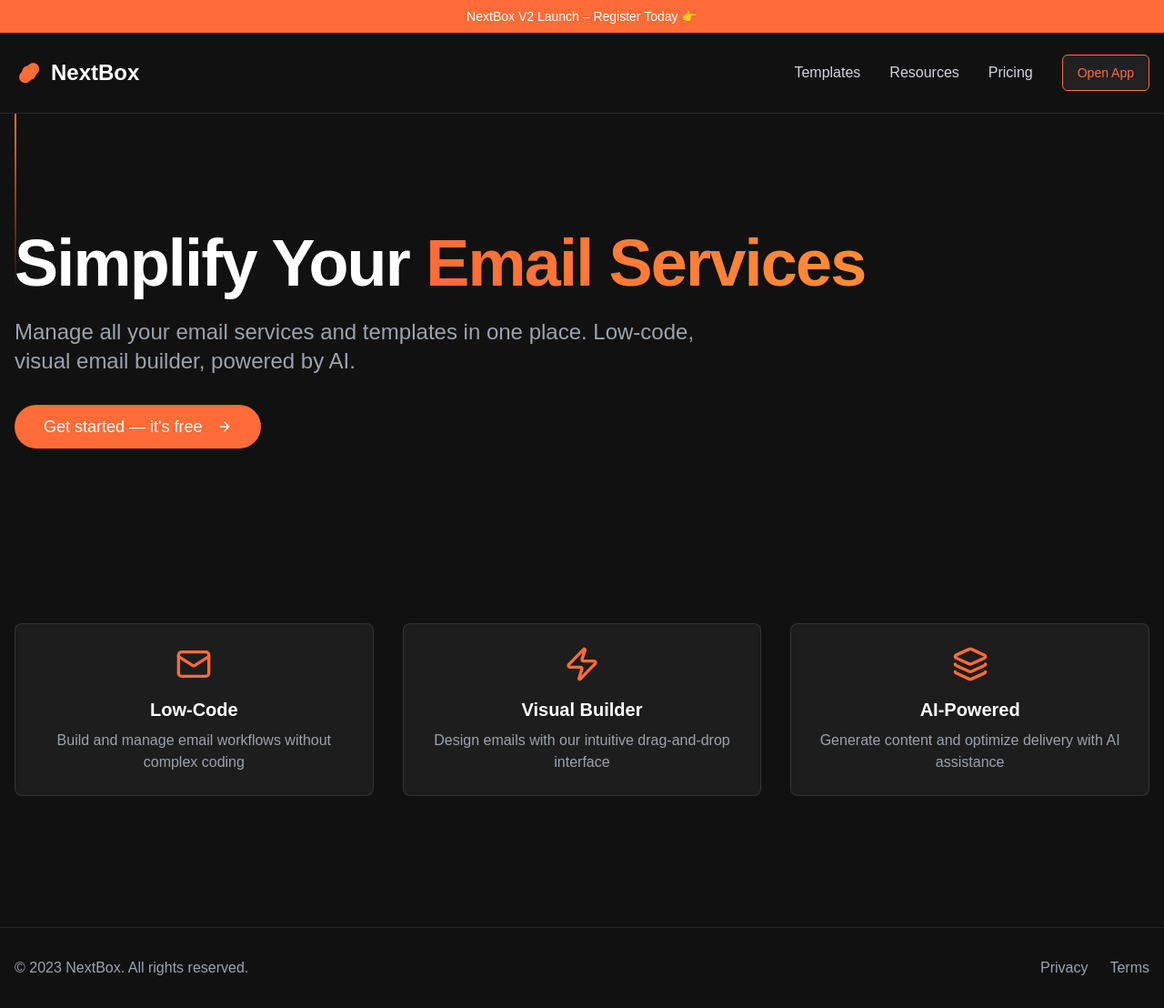
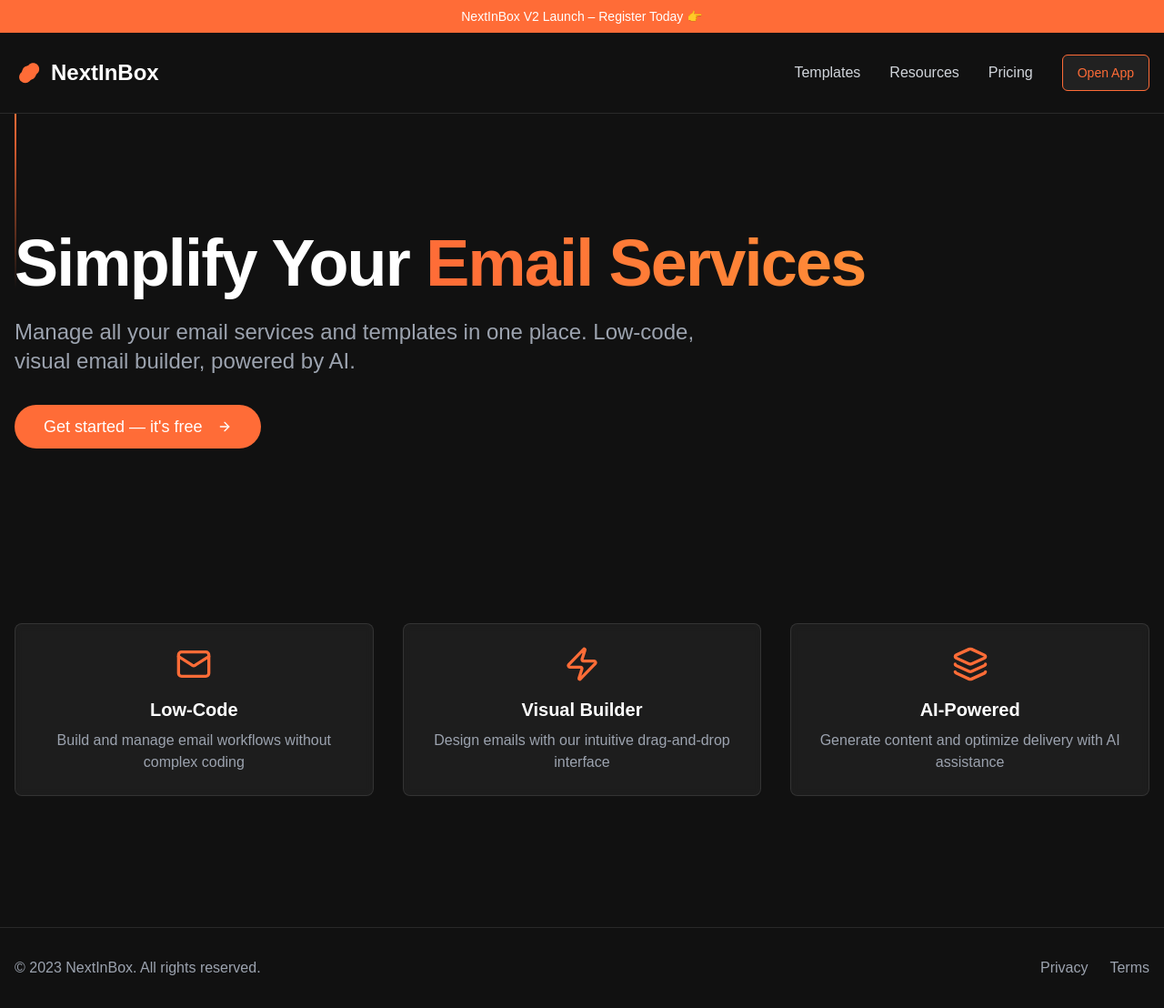
Before and after one commit to Student408/nextinbox-front-end, a Next.js app: page / in a window 1280 px wide. Shown: the whole page at 91% size. Built offline with nearby package versions, Linux system fonts and the light colour scheme.

Commit message:
Rename "NextBox" to "NextInBox" for consistency across the application

```diff
--- a/app/(authenticated)/layout.tsx
+++ b/app/(authenticated)/layout.tsx
@@ -91,7 +91,7 @@ export default function AuthenticatedLayout({
           {/* Sidebar Header */}
           <div className="flex items-center justify-between px-4 py-2 border-b shadow-sm h-16">
             {!isCollapsed && (
-              <h2 className="text-xl font-bold text-[#FF6C37]">NextBox</h2>
+              <h2 className="text-xl font-bold text-[#FF6C37]">NextInBox</h2>
             )}
             <button
               onClick={toggleSidebar}
--- a/app/layout.tsx
+++ b/app/layout.tsx
@@ -5,7 +5,7 @@ import { Toaster } from '@/components/toaster'
 export const runtime = 'edge'
 
 export const metadata = {
-  title: 'NextBox',
+  title: 'NextInBox',
   description: 'Manage your email services and templates',
 }
 
--- a/app/page.tsx
+++ b/app/page.tsx
@@ -8,7 +8,7 @@ export default function Home() {
       {/* Announcement Banner */}
       <div className="bg-[#FF6C37] py-2 text-center text-white">
         <p className="text-sm font-medium">
-          NextBox V2 Launch – Register Today 👉
+          NextInBox V2 Launch – Register Today 👉
         </p>
       </div>
 
@@ -19,7 +19,7 @@ export default function Home() {
             <path d="M37.793 10.793c-3.906-3.906-10.236-3.906-14.142 0l-13.06 13.06c-3.905 3.906-3.905 10.236 0 14.142 3.906 3.905 10.236 3.905 14.142 0l13.06-13.06c3.905-3.906 3.905-10.236 0-14.142z" fill="#FF6C37" />
             <path d="M24 36c6.627 0 12-5.373 12-12S30.627 12 24 12 12 17.373 12 24s5.373 12 12 12z" fill="#FF6C37" />
           </svg>
-          <h1 className="text-2xl font-bold text-white">NextBox</h1>
+          <h1 className="text-2xl font-bold text-white">NextInBox</h1>
         </div>
         <nav className="hidden md:flex items-center space-x-8">
           <Link href="/templates" className="text-gray-300 hover:text-white transition-colors">
@@ -90,7 +90,7 @@ export default function Home() {
           {/* <div className="rounded-lg border border-white/10 overflow-hidden shadow-2xl">
             <img
               src="/placeholder.svg?height=600&width=1200"
-              alt="NextBox Dashboard Preview"
+              alt="NextInBox Dashboard Preview"
               className="w-full h-auto"
             />
           </div> */}
@@ -100,7 +100,7 @@ export default function Home() {
       {/* Footer */}
       <footer className="container mx-auto px-4 py-8 mt-20 border-t border-white/10">
         <div className="flex flex-col md:flex-row justify-between items-center">
-          <p className="text-gray-400">&copy; 2023 NextBox. All rights reserved.</p>
+          <p className="text-gray-400">&copy; 2023 NextInBox. All rights reserved.</p>
           <div className="flex space-x-6 mt-4 md:mt-0">
             <Link href="/privacy" className="text-gray-400 hover:text-white transition-colors">
               Privacy
--- a/components/auth-form.tsx
+++ b/components/auth-form.tsx
@@ -36,7 +36,7 @@ export function AuthForm() {
               <path d="M24 36c6.627 0 12-5.373 12-12S30.627 12 24 12 12 17.373 12 24s5.373 12 12 12z" fill="#FF6C37" />
             </svg>
           </div>
-          <CardTitle className="text-3xl font-bold mb-2">Welcome to NextBox</CardTitle>
+          <CardTitle className="text-3xl font-bold mb-2">Welcome to NextInBox</CardTitle>
           <CardDescription className="text-white/90 text-lg">Sign in to continue</CardDescription>
         </CardHeader>
         <CardContent className="p-8">
```
